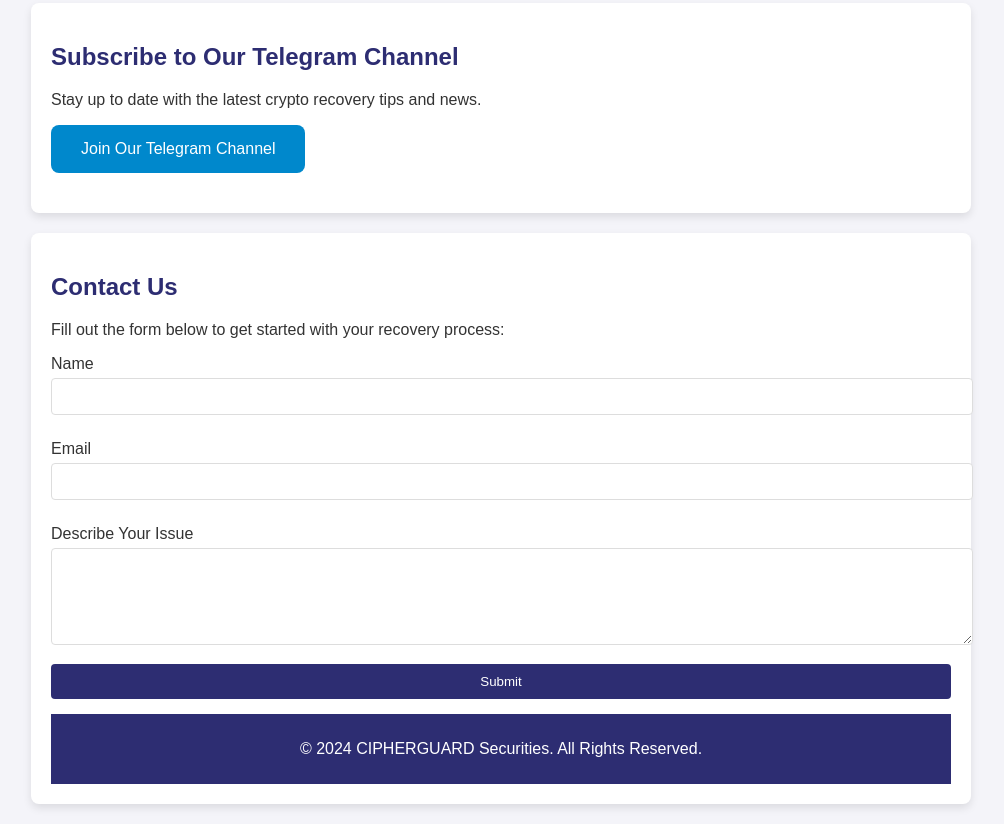
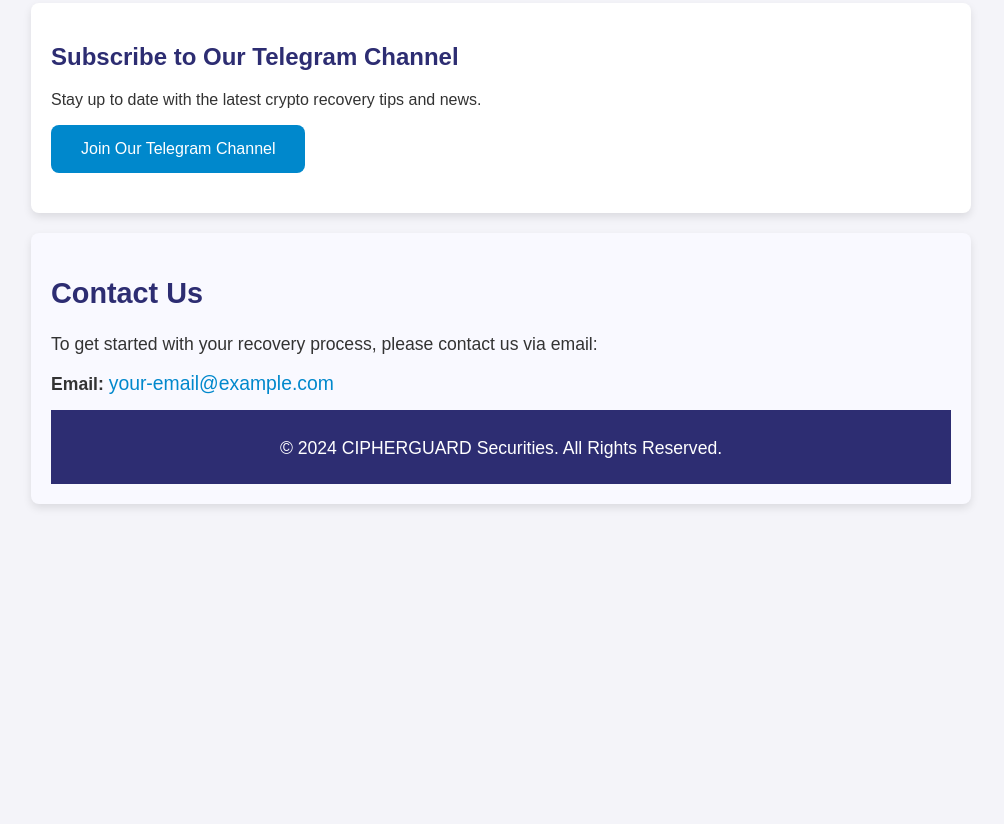
Before and after one commit to Cipherguard1/CIPHERGUARD-SECURITIES-, a plain HTML site: page index.html in a window 1280 px wide. Shown: the part 1575-2399 px from the top of the page, without its empty margins (139-1143 px from the left). After the commit the page ends 2099 px from the top, so only its background shows below. Drawn offline with Linux system fonts and the light colour scheme.

Commit message:
Update index.html

```diff
--- a/index.html
+++ b/index.html
@@ -96,6 +96,33 @@
       background-color: #005577;
     }
 
+    #contact {
+  background-color: #f9f9ff;
+  padding: 20px;
+  margin-top: 20px;
+  border-radius: 8px;
+}
+
+#contact h2 {
+  font-size: 1.8em;
+  color: #2d2d72;
+}
+
+#contact p {
+  font-size: 1.1em;
+  margin-bottom: 15px;
+}
+
+#contact a {
+  font-size: 1.1em;
+  color: #0088cc;
+  text-decoration: none;
+}
+
+#contact a:hover {
+  text-decoration: underline;
+}
+
   </style>
 </head>
 <body>
@@ -166,21 +193,10 @@
   </section>
 
   <!-- Contact Section -->
-  <section id="contact">
-    <h2>Contact Us</h2>
-    <p>Fill out the form below to get started with your recovery process:</p>
-    <form id="recoveryForm">
-      <label for="name">Name</label>
-      <input type="text" id="name" name="name" required>
-
-      <label for="email">Email</label>
-      <input type="email" id="email" name="email" required>
-
-      <label for="message">Describe Your Issue</label>
-      <textarea id="message" name="message" rows="5" required></textarea>
-
-      <button type="submit">Submit</button>
-    </form>
+ <section id="contact">
+  <h2>Contact Us</h2>
+  <p>To get started with your recovery process, please contact us via email:</p>
+  <p><strong>Email:</strong> <a href="mailto:cipherguardsecurities@gmail.com">your-email@example.com</a></p>
 
   <footer>
     <p>&copy; 2024 CIPHERGUARD Securities. All Rights Reserved.</p>
```
